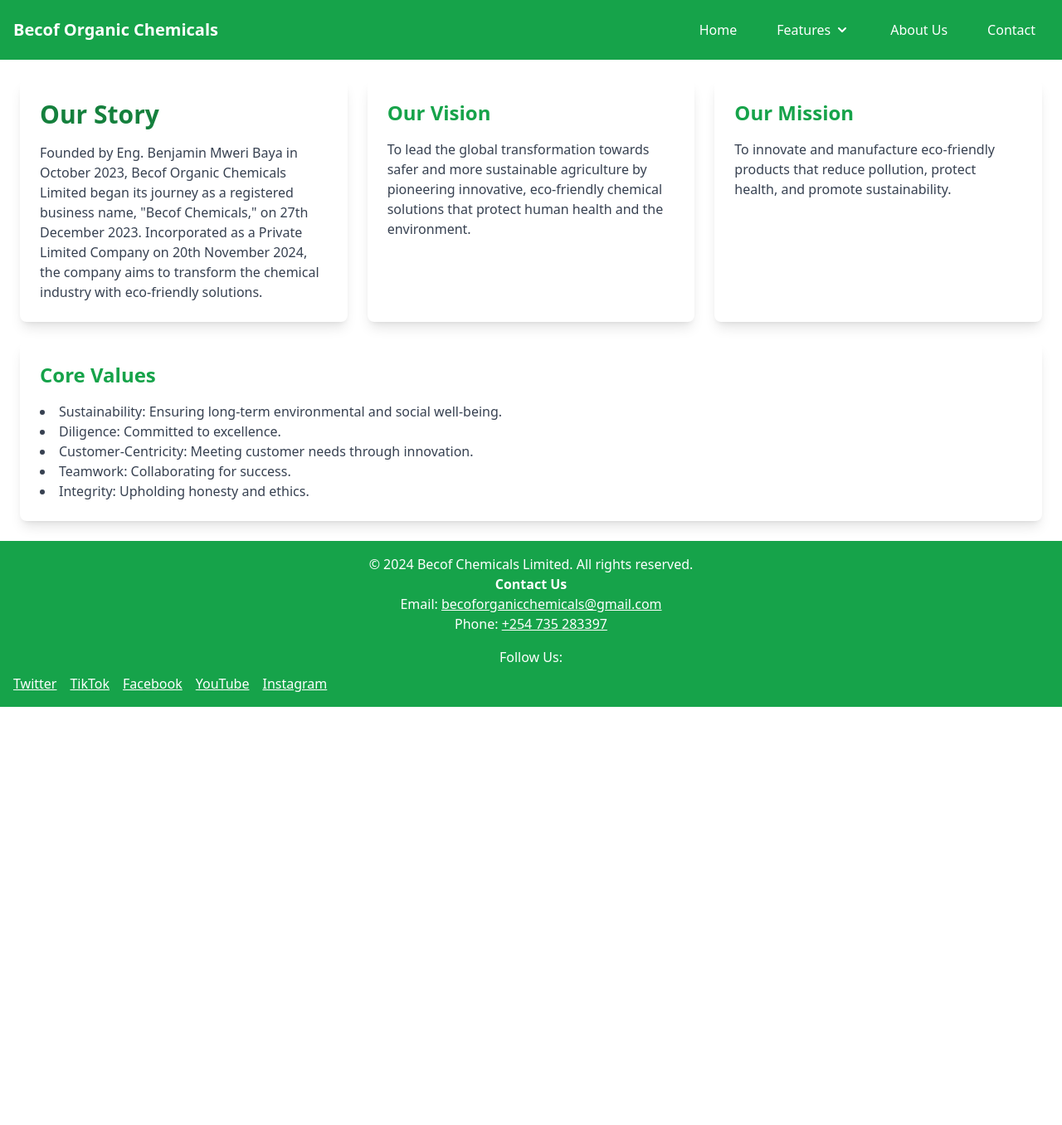
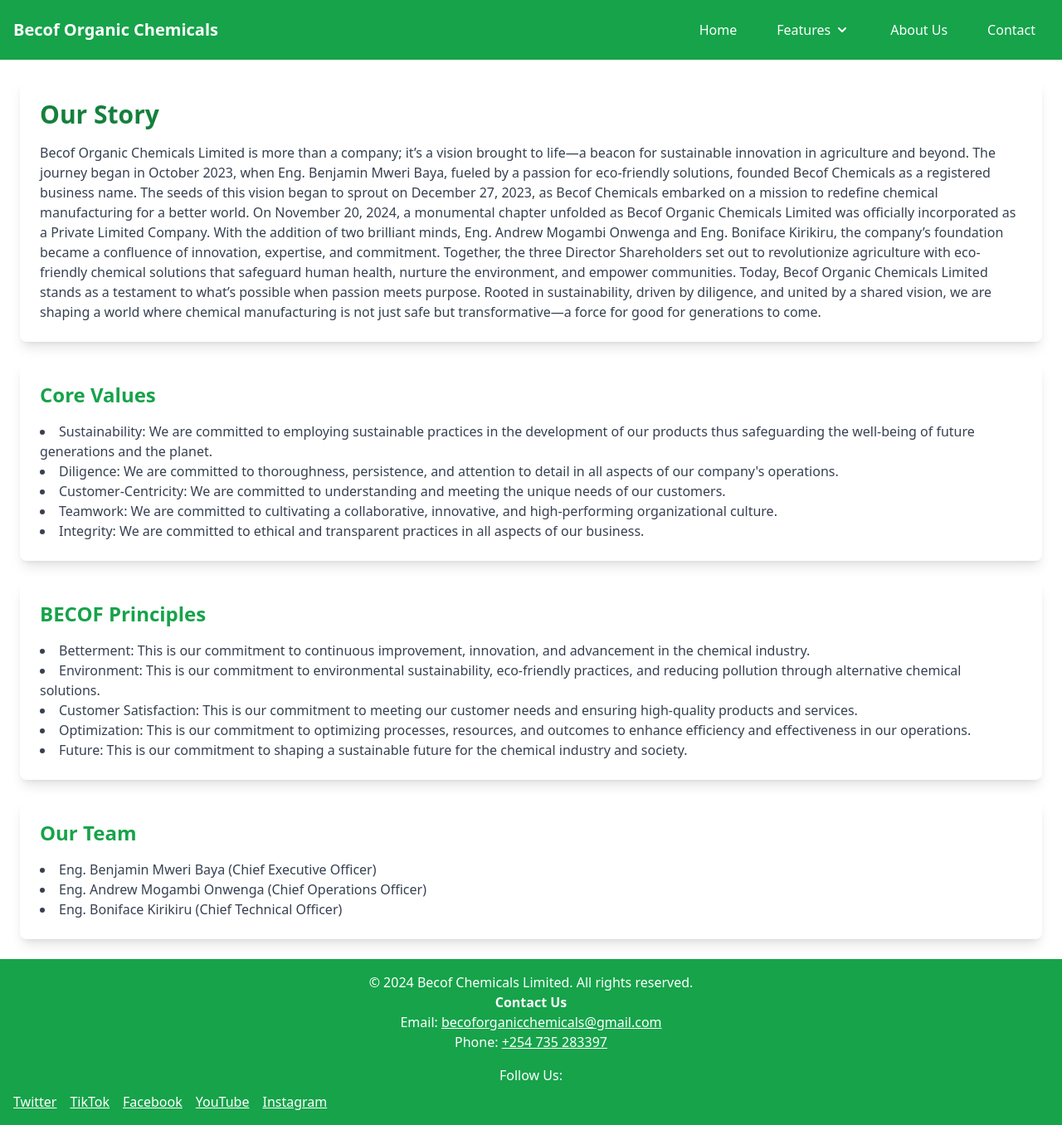
Before and after one commit to benjaminmweribaya/becof-organic-chemicals, a React (Create React App) app in the folder frontend/: page /about in a window 1280 px wide. Shown: the whole page at 83% size. Before the commit the page ends 852 px from the top, so only its background shows below. Built offline with nearby package versions, Linux system fonts and the light colour scheme.

Commit message:
update about content

```diff
--- a/frontend/src/pages/About.js
+++ b/frontend/src/pages/About.js
@@ -4,38 +4,46 @@ function About() {
     return (
         <div className="container mx-auto p-6 grid grid-cols-1 md:grid-cols-2 lg:grid-cols-3 gap-6">
             {/* Card 1: Our Story */}
-            <div className="bg-white shadow-lg rounded-lg p-6">
+            <div className="bg-white shadow-lg rounded-lg p-6 col-span-1 md:col-span-2 lg:col-span-3">
                 <h1 className="text-3xl font-bold text-green-700 mb-4">Our Story</h1>
                 <p className="text-gray-700">
-                    Founded by Eng. Benjamin Mweri Baya in October 2023, Becof Organic Chemicals Limited began its journey as a registered business name, "Becof Chemicals," on 27th December 2023. Incorporated as a Private Limited Company on 20th November 2024, the company aims to transform the chemical industry with eco-friendly solutions.
+                    Becof Organic Chemicals Limited is more than a company; it’s a vision brought to life—a beacon for sustainable innovation in agriculture and beyond. The journey began in October 2023, when Eng. Benjamin Mweri Baya, fueled by a passion for eco-friendly solutions, founded Becof Chemicals as a registered business name. The seeds of this vision began to sprout on December 27, 2023, as Becof Chemicals embarked on a mission to redefine chemical manufacturing for a better world.
+                    On November 20, 2024, a monumental chapter unfolded as Becof Organic Chemicals Limited was officially incorporated as a Private Limited Company. With the addition of two brilliant minds, Eng. Andrew Mogambi Onwenga and Eng. Boniface Kirikiru, the company’s foundation became a confluence of innovation, expertise, and commitment. Together, the three Director Shareholders set out to revolutionize agriculture with eco-friendly chemical solutions that safeguard human health, nurture the environment, and empower communities.
+                    Today, Becof Organic Chemicals Limited stands as a testament to what’s possible when passion meets purpose. Rooted in sustainability, driven by diligence, and united by a shared vision, we are shaping a world where chemical manufacturing is not just safe but transformative—a force for good for generations to come.
                 </p>
             </div>
 
-            {/* Card 2: Vision */}
-            <div className="bg-white shadow-lg rounded-lg p-6">
-                <h2 className="text-2xl font-semibold text-green-600 mb-4">Our Vision</h2>
-                <p className="text-gray-700">
-                    To lead the global transformation towards safer and more sustainable agriculture by pioneering innovative, eco-friendly chemical solutions that protect human health and the environment.
-                </p>
-            </div>
-
-            {/* Card 3: Mission */}
-            <div className="bg-white shadow-lg rounded-lg p-6">
-                <h2 className="text-2xl font-semibold text-green-600 mb-4">Our Mission</h2>
-                <p className="text-gray-700">
-                    To innovate and manufacture eco-friendly products that reduce pollution, protect health, and promote sustainability.
-                </p>
-            </div>
-
-            {/* Card 4: Core Values */}
+            {/* Card 2: Core Values */}
             <div className="bg-white shadow-lg rounded-lg p-6 col-span-1 md:col-span-2 lg:col-span-3">
                 <h2 className="text-2xl font-semibold text-green-600 mb-4">Core Values</h2>
                 <ul className="list-disc list-inside text-gray-700">
-                    <li>Sustainability: Ensuring long-term environmental and social well-being.</li>
-                    <li>Diligence: Committed to excellence.</li>
-                    <li>Customer-Centricity: Meeting customer needs through innovation.</li>
-                    <li>Teamwork: Collaborating for success.</li>
-                    <li>Integrity: Upholding honesty and ethics.</li>
+                    <li>Sustainability: We are committed to employing sustainable practices in the development of our products thus safeguarding the well-being of future generations and the planet.</li>
+                    <li>Diligence: We are committed to thoroughness, persistence, and attention to detail in all aspects of our company's operations.</li>
+                    <li>Customer-Centricity: We are committed to understanding and meeting the unique needs of our customers.</li>
+                    <li>Teamwork: We are committed to cultivating a collaborative, innovative, and high-performing organizational culture.</li>
+                    <li>Integrity: We are committed to ethical and transparent practices in all aspects of our business.</li>
+                </ul>
+            </div>
+
+            {/* Card 2: BECOF Principles */}
+            <div className="bg-white shadow-lg rounded-lg p-6 col-span-1 md:col-span-2 lg:col-span-3">
+                <h2 className="text-2xl font-semibold text-green-600 mb-4">BECOF Principles</h2>
+                <ul className="list-disc list-inside text-gray-700">
+                    <li>Betterment: This is our commitment to continuous improvement, innovation, and advancement in the chemical industry.</li>
+                    <li>Environment: This is our commitment to environmental sustainability, eco-friendly practices, and reducing pollution through alternative chemical solutions.</li>
+                    <li>Customer Satisfaction: This is our commitment to meeting our customer needs and ensuring high-quality products and services.</li>
+                    <li>Optimization: This is our commitment to optimizing processes, resources, and outcomes to enhance efficiency and effectiveness in our operations.</li>
+                    <li>Future: This is our commitment to shaping a sustainable future for the chemical industry and society.</li>
+                </ul>
+            </div>
+
+            {/* Card 3: Our Team */}
+            <div className="bg-white shadow-lg rounded-lg p-6 col-span-1 md:col-span-2 lg:col-span-3">
+                <h2 className="text-2xl font-semibold text-green-600 mb-4">Our Team</h2>
+                <ul className="list-disc list-inside text-gray-700">
+                    <li>Eng. Benjamin Mweri Baya (Chief Executive Officer)</li>
+                    <li>Eng. Andrew Mogambi Onwenga (Chief Operations Officer)</li>
+                    <li>Eng. Boniface Kirikiru (Chief Technical Officer)</li>
                 </ul>
             </div>
         </div>
```
